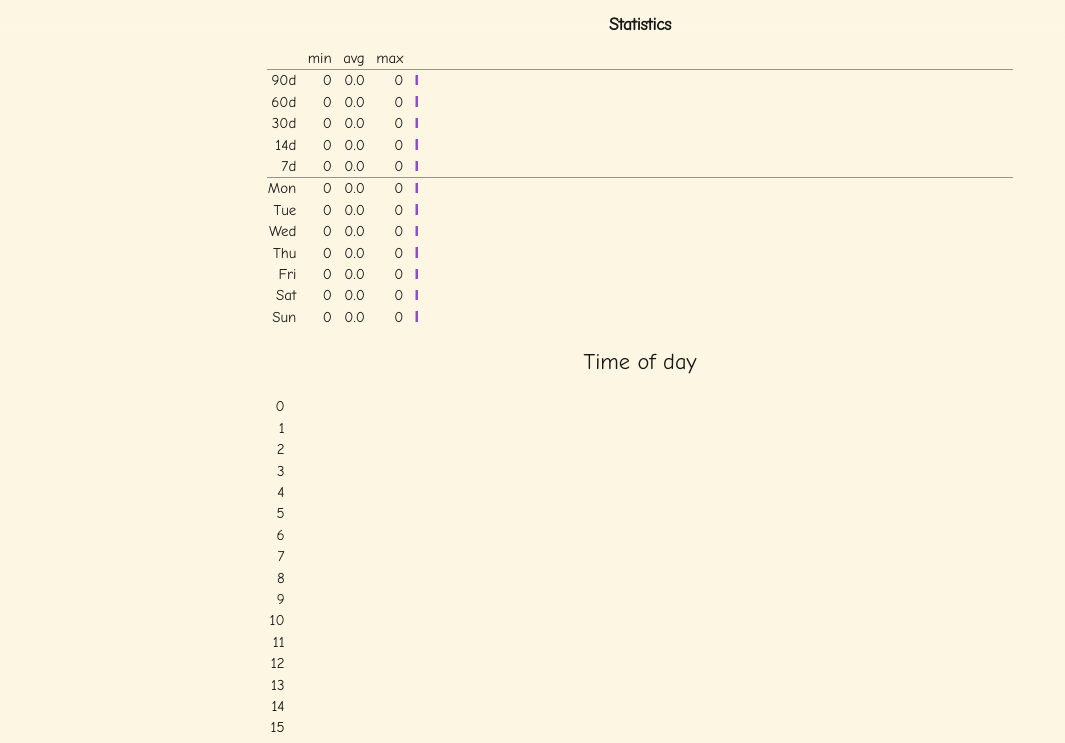
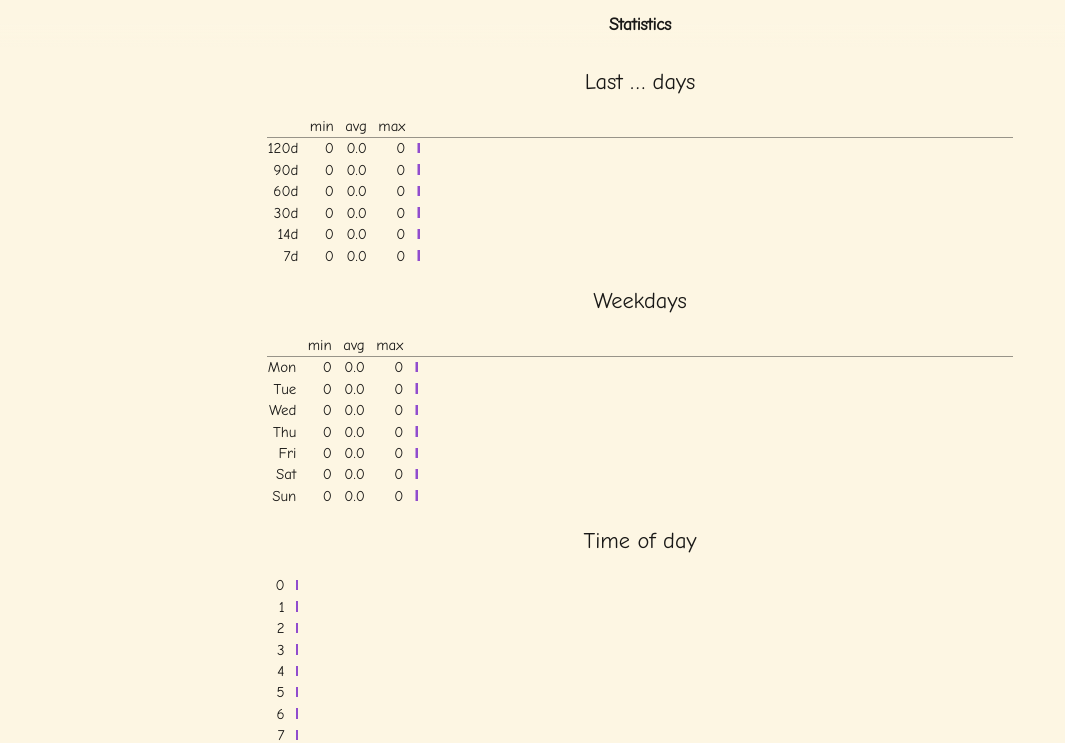
Before and after one commit to tommy-carlier/freq.tcx.be, a plain HTML site: page index.html in a window 1280 px wide. Both pictures are taken after a click on the button "Stats". Shown: the top 743 px of the page, without its empty margins (0-1065 px from the left). Drawn offline with Linux system fonts and the light colour scheme.

Commit message:
Refactor statistics

```diff
--- a/freq.css
+++ b/freq.css
@@ -197,6 +197,7 @@ button:not(.PrimaryButton) {
 .Bar {
   display: inline-block;
   background: #914CCE;
+  min-width: 0.1em;
   height: 0.7em;
 }
 
--- a/index.html
+++ b/index.html
@@ -44,7 +44,10 @@
         <h1>Statistics</h1>
       </header>
       <main>
+        <h1>Last … days</h1>
         <table id=periodStats class=CountTable></table>
+        <h1>Weekdays</h1>
+        <table id=weekDayStats class=CountTable></table>
         <h1>Time of day</h1>
         <table id=timeOfDay class=CountTable></table>
         <h1>Recent days</h1>
--- a/js/statistics.js
+++ b/js/statistics.js
@@ -5,47 +5,48 @@ class Statistics {
   constructor() {
     this.today = time.today();
     this.minDateDayCountsMs = time.addDays(this.today, -30).valueOf();
-    this.minCount = 0;
     this.maxCount = 0;
     this.dayCounts = new Map();
     this.hourCounts = new Map();
     this.maxHourCount = 0;
-    this.periods = [
-      createDayPeriodStats(this.today, 90),
-      createDayPeriodStats(this.today, 60),
-      createDayPeriodStats(this.today, 30),
-      createDayPeriodStats(this.today, 14),
-      createDayPeriodStats(this.today, 7),
-      null,
-      createWeekDayStats(1),
-      createWeekDayStats(2),
-      createWeekDayStats(3),
-      createWeekDayStats(4),
-      createWeekDayStats(5),
-      createWeekDayStats(6),
-      createWeekDayStats(0)
-    ];
-
-    function createDayPeriodStats(today, days) {
-      const minDateMs = time.addDays(today, -days).valueOf();
-      return new PeriodStatistics(days + 'd', date => date.valueOf() >= minDateMs);
-    }
-
-    function createWeekDayStats(weekDay) {
-      return new PeriodStatistics(time.getWeekDayLabel(weekDay), date => date.getDay() == weekDay);
-    }
+    this.buckets = [];
+    this.periodBuckets = [];
+    this.weekDayBuckets = [];
   }
 
   async loadOccurrences(target) {
     const self = this, maxDateValue = self.today.valueOf();
     var currentDate = new Date(0), currentCount = 0, minDateValue = 0;
 
+    addPeriod(120);
+    addPeriod(90);
+    addPeriod(60);
+    addPeriod(30);
+    addPeriod(14);
+    addPeriod(7);
+    for(var i = 1; i <= 6; i++) addWeekDay(i);
+    addWeekDay(0);
+
+    function addPeriod(days) {
+      const minDateMs = time.addDays(self.today, -days).valueOf();
+      addBucket(self.periodBuckets, new StatBucket(days + 'd', date => date.valueOf() >= minDateMs));
+    }
+
+    function addWeekDay(weekDay) {
+      addBucket(self.weekDayBuckets, new StatBucket(time.getWeekDayLabel(weekDay), date => date.getDay() == weekDay));
+    }
+
+    function addBucket(specificBuckets, bucket) {
+      self.buckets.push(bucket);
+      specificBuckets.push(bucket);
+    }
+
     function finishCurrentDate() {
       if(currentCount > 0) {
         if(currentDate.valueOf() >= self.minDateDayCountsMs) self.dayCounts.set(currentDate, currentCount);
         if(currentCount > self.maxCount) self.maxCount = currentCount;
-        for(var period of self.periods) {
-          if(period) period.addDayCount(currentDate, currentCount);
+        for(var bucket of self.buckets) {
+          bucket.addDayCount(currentDate, currentCount);
         }
       }
     }
@@ -81,16 +82,13 @@ class Statistics {
     });
 
     finishCurrentDate();
-    for(var period of self.periods) {
-      if(period) {
-        period.finish();
-        if(this.minCount == 0 || period.minCount < this.minCount) this.minCount = period.minCount;
-      }
+    for(var bucket of self.buckets) {
+      bucket.finish();
     }
   }
 }
 
-class PeriodStatistics {
+class StatBucket {
   constructor(label, datePredicate) {
     this.label = label;
     this.datePredicate = datePredicate;
--- a/js/statsView.js
+++ b/js/statsView.js
@@ -5,9 +5,10 @@ import ui from './ui.js';
 const statsView = ui.fromID('statsView'),
       timeOfDayTable = ui.fromID('timeOfDay'),
       recentDaysTable = ui.fromID('recentDays'),
-      periodStatsTable = ui.fromID('periodStats');
+      periodStatsTable = ui.fromID('periodStats'),
+      weekDayStatsTable = ui.fromID('weekDayStats');
 
-function appendPeriodHeaderRow(f, minCount, maxCount) {
+function appendStatHeaderRow(f) {
   const row = document.createElement('TR');
 
   ui.appendElementWithText(row, 'TH', ' ');
@@ -34,37 +35,30 @@ function appendBar(f, x, width) {
   return bar;
 }
 
-function appendPeriodRow(f, period, minCount, maxCount, borderTop) {
+function appendStatRow(f, bucket, maxCount) {
   const row = document.createElement('TR');
-  if(borderTop) row.classList.add('borderTop');
 
-  ui.appendElementWithText(row, 'TD', period.label);
-  ui.appendElementWithText(row, 'TD', period.minCount);
-  ui.appendElementWithText(row, 'TD', period.averageCount.toFixed(1));
-  ui.appendElementWithText(row, 'TD', period.maxCount);
+  ui.appendElementWithText(row, 'TD', bucket.label);
+  ui.appendElementWithText(row, 'TD', bucket.minCount);
+  ui.appendElementWithText(row, 'TD', bucket.averageCount.toFixed(1));
+  ui.appendElementWithText(row, 'TD', bucket.maxCount);
 
   const barCell = ui.appendElement(row, 'TD');
-  const divisor = maxCount - minCount;
-  appendBar(barCell, (period.minCount - minCount) / divisor, (period.averageCount - period.minCount) / divisor).classList.add('light');
-  appendBar(barCell, 0, (period.maxCount - period.averageCount) / divisor);
+  appendBar(barCell, bucket.minCount / maxCount, (bucket.averageCount - bucket.minCount) / maxCount).classList.add('light');
+  appendBar(barCell, 0, (bucket.maxCount - bucket.averageCount) / maxCount);
 
   f.appendChild(row);
 }
 
-function buildPeriodStatsUI(stats) {
+function buildStatsUI(table, buckets, maxCount) {
   const f = document.createDocumentFragment();
 
-  appendPeriodHeaderRow(f, stats.minCount, stats.maxCount);
-  var borderTop = false;
-  for(var period of stats.periods) {
-    if(period) {
-      appendPeriodRow(f, period, stats.minCount, stats.maxCount, borderTop);
-      borderTop = false;
-    }
-    else borderTop = true;
+  appendStatHeaderRow(f);
+  for(var bucket of buckets) {
+    appendStatRow(f, bucket, maxCount);
   }
 
-  periodStatsTable.appendChild(f);
+  table.appendChild(f);
 }
 
 function appendTimeRow(f, hour, count, maxCount) {
@@ -116,7 +110,8 @@ async function loadStatistics(target) {
   const stats = new Statistics();
   await stats.loadOccurrences(target);
 
-  buildPeriodStatsUI(stats);
+  buildStatsUI(periodStatsTable, stats.periodBuckets, stats.maxCount);
+  buildStatsUI(weekDayStatsTable, stats.weekDayBuckets, stats.maxCount);
   buildTimeOfDayUI(stats);
   buildRecentDaysUI(stats);
 }
```
